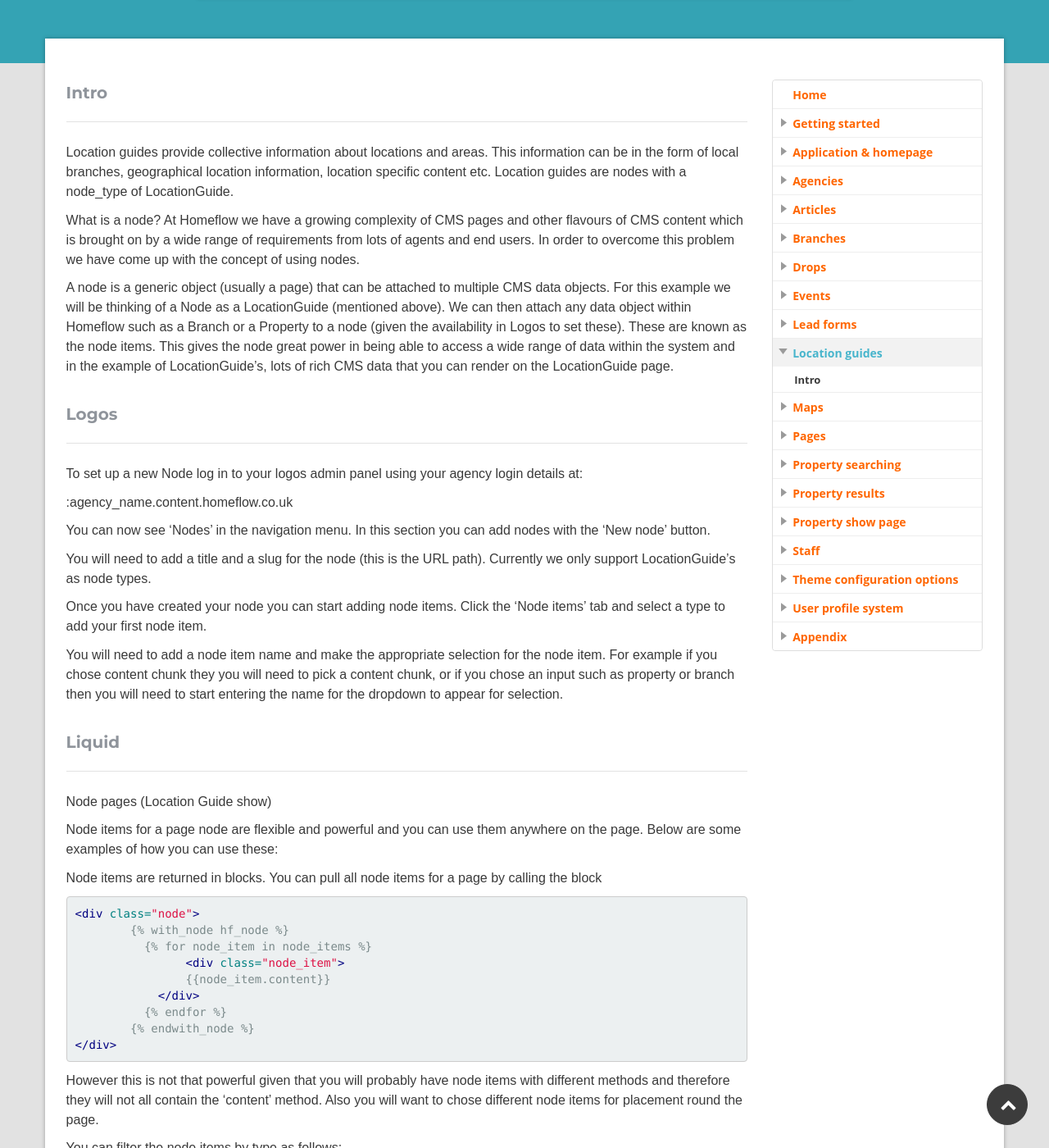
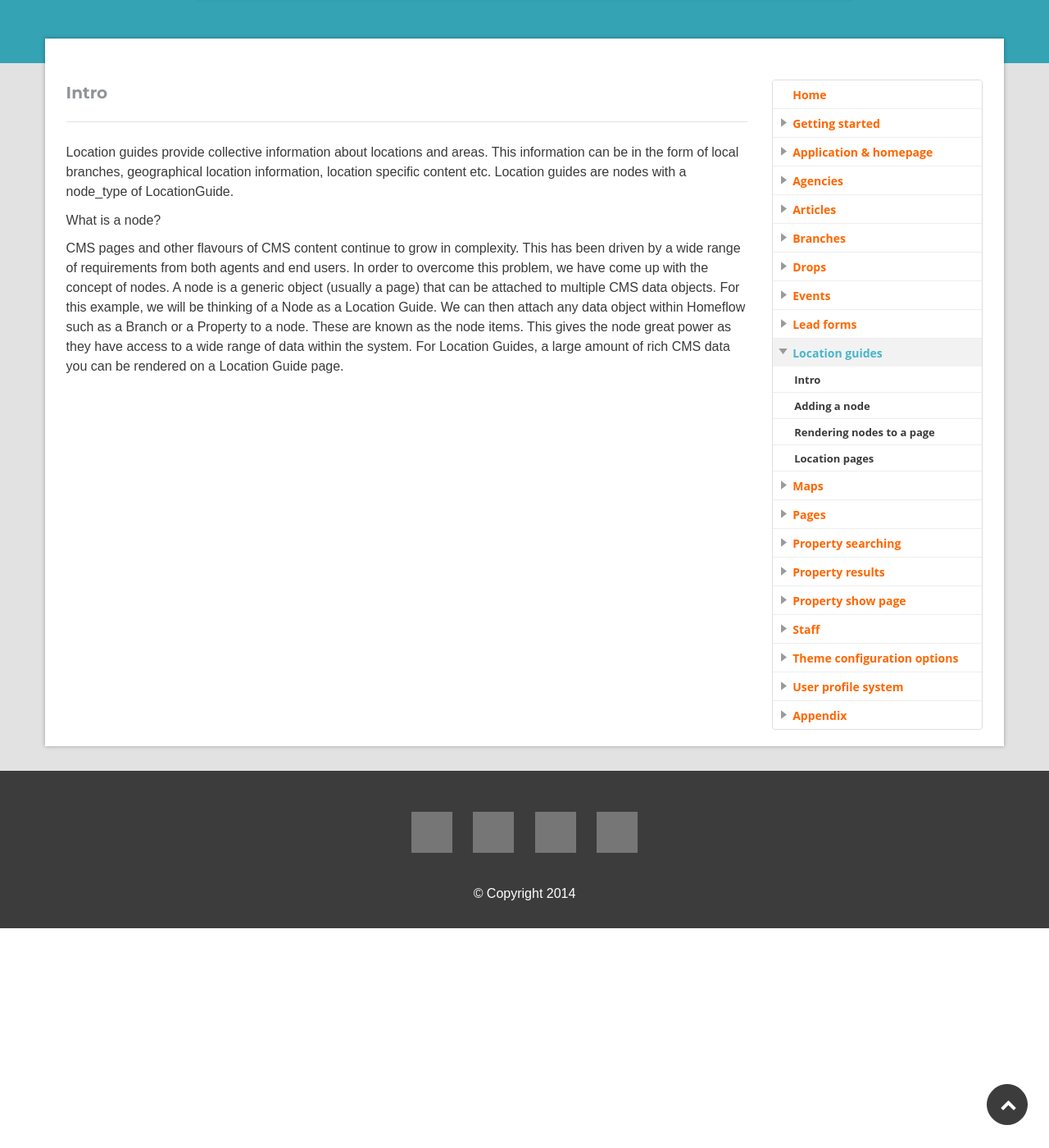
Before and after one commit to homeflow/homeflow.github.io, a Jekyll site: the page built from _posts/location-guides/2015-04-01-intro.md, in a window 1280 px wide and 1400 px high, scrolled down 244 px. Shown: the whole window at 82% size. Built offline with Jekyll 4.4.1, drawn with Linux system fonts in a browser that asks for light colours; some of the changed text lies outside the part shown; grey boxes are pictures that could not be loaded.

Commit message:
Proof and split out

```diff
--- a/_posts/location-guides/2015-04-01-intro.md
+++ b/_posts/location-guides/2015-04-01-intro.md
@@ -6,114 +6,7 @@ category: location-guides
 ---
 Location guides provide collective information about locations and areas. This information can be in the form of local branches, geographical location information, location specific content etc. Location guides are nodes with a node_type of LocationGuide.
 
-What is a node? At Homeflow we have a growing complexity of CMS pages and other flavours of CMS content which is brought on by a wide range of requirements from lots of agents and end users. In order to overcome this problem we have come up with the concept of using nodes.
+What is a node?
 
-A node is a generic object (usually a page) that can be attached to multiple CMS data objects. For this example we will be thinking of a Node as a LocationGuide (mentioned above). We can then attach any data object within Homeflow such as a Branch or a Property to a node (given the availability in Logos to set these). These are known as the node items. This gives the node great power in being able to access a wide range of data within the system and in the example of LocationGuide’s, lots of rich CMS data that you can render on the LocationGuide page.
-
-###Logos
-
-To set up a new Node log in to your logos admin panel using your agency login details at:
-
-:agency_name.content.homeflow.co.uk
-
-You can now see ‘Nodes’ in the navigation menu. In this section you can add nodes with the ‘New node’ button.
-
-You will need to add a title and a slug for the node (this is the URL path). Currently we only support LocationGuide’s as node types.
-
-Once you have created your node you can start adding node items. Click the ‘Node items’ tab and select a type to add your first node item.
-
-You will need to add a node item name and make the appropriate selection for the node item. For example if you chose content chunk they you will need to pick a content chunk, or if you chose an input such as property or branch then you will need to start entering the name for the dropdown to appear for selection.
-
-###Liquid
-
-Node pages (Location Guide show)
-
-Node items for a page node are flexible and powerful and you can use them anywhere on the page. Below are some examples of how you can use these:
-
-Node items are returned in blocks. You can pull all node items for a page by calling the block
-
-{% highlight html %}
-{% raw %}
-<div class="node">
-	{% with_node hf_node %}
-	  {% for node_item in node_items %}
-	  	<div class="node_item">
-	    	{{node_item.content}}
-	    </div>
-	  {% endfor %}
-	{% endwith_node %}
-</div>
-{% endraw %}
-{% endhighlight %}
-
-However this is not that powerful given that you will probably have node items with different methods and therefore they will not all contain the ‘content’ method. Also you will want to chose different node items for placement round the page.
-
-You can filter the node items by type as follows:
-
-{% highlight html %}
-{% raw %}
-<div class="node">
-	<h3>Branch node item</h3>
-	{% with_node hf_node, type: branch %}
-	  {% for node_item in node_items %}
-	  	<div class="node_item">
-	    	Branch name is: {{node_item.name}}
-    		Branch info is: {{node_item.description}}
-	    </div>
-	  {% endfor %}
-	{% endwith_node %}
-</div>
-{% endraw %}
-{% endhighlight %}
-
-This will return all the node items that have a branch type on the page. Within this the branch object will be available so you can use all the branch methods such as branch.name, branch.email etc.
-
-You can filter node items by name.
-
-{% highlight html %}
-{% raw %}
-	<div class="node">
-		{% with_node hf_node, name: my_great_node_item   %}
-		...
-	</div>
-{% endraw %}
-{% endhighlight %}
-
-You can also combine filters.
-
-{% highlight html %}
-{% raw %}
-	<div class="node">
-		{% with_node hf_node,  type: sitecontentchunk, name: my_great_node_item   %}
-		...
-	</div>
-{% endraw %}
-{% endhighlight %}
-
-{% highlight html %}
-{% raw %}
-	<div class="node">
-		{% with_node hf_node, type: sitecontentchunk, name: location_pod  %}
-		  {% for node_item in node_items %}
-		    {{node_item.description}}
-		  {% endfor %}
-		{% endwith_node %}
-	</div>
-{% endraw %}
-{% endhighlight %}
-
-###Location page
-
-In this example we can search the nodes for the location page and return all the node items for that node. So this means for a location page we can return content such as local branch information, content_chunks and more for the area guide.
-
-{% highlight html %}
-{% raw %}
-	{% assign hf_node = ‘slug-name’ | location_node_by_slug %}
-	<h2>Found node from location then link to branch</h2>
-	<div class="node">
-	{% with_node hf_node,  type: branch  %}
-	  {% for node_item in node_items %}
-	    Branch name is: {{node_item.name}}</br>
-		...
-{% endraw %}
-{% endhighlight %}
+CMS pages and other flavours of CMS content continue to grow in complexity. This has been driven by a wide range of requirements from both agents and end users. In order to overcome this problem, we have come up with the concept of nodes.
+A node is a generic object (usually a page) that can be attached to multiple CMS data objects. For this example, we will be thinking of a Node as a Location Guide. We can then attach any data object within Homeflow such as a Branch or a Property to a node. These are known as the node items. This gives the node great power as they have access to a wide range of data within the system. For Location Guides, a large amount of rich CMS data you can be rendered on a Location Guide page.
```
Also changed, not shown: _posts/lead-forms/2015-02-02-property.md (+1 -5 lines), _posts/lead-forms/2015-02-03-branch-enquiry.md (+9 -9 lines), _posts/location-guides/2015-04-08-logos.md (added, +15 -0 lines), _posts/location-guides/2015-04-08-markup.md (added, +77 -0 lines), _posts/location-guides/2015-04-09-location-page.md (added, +22 -0 lines).
